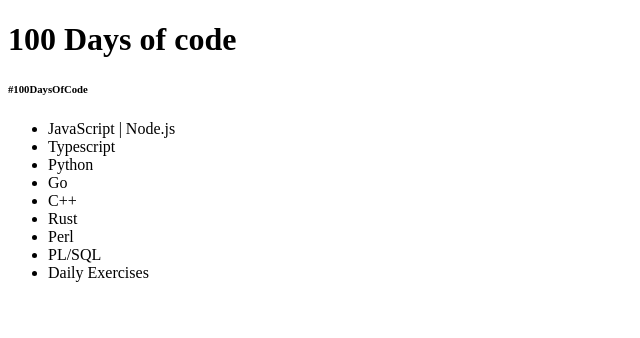
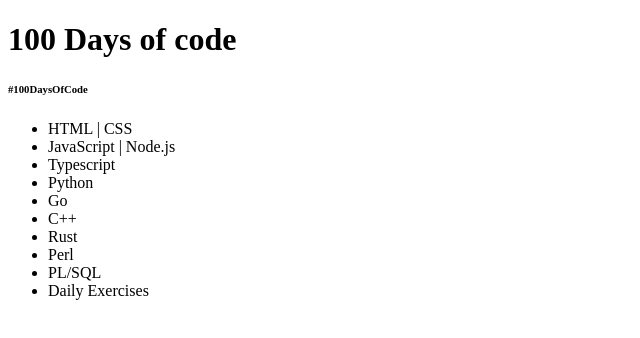
Before and after one commit to FernandoFH/100_Days-Of-Code, a plain HTML site: page index.html in a window 1280 px wide. Shown: the whole page, without its empty margins (0-640 px from the left). Drawn offline with Linux system fonts and the light colour scheme.

Commit message:
Update index.html

```diff
--- a/index.html
+++ b/index.html
@@ -11,6 +11,7 @@
     </header>
     <section>
         <ul>
+            <li> HTML | CSS </li>
             <li>JavaScript | Node.js</li>
             <li>Typescript</li>
             <li>Python</li>
```
